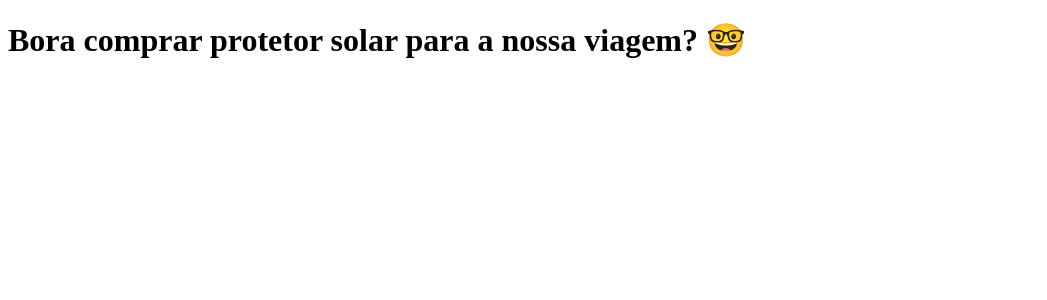
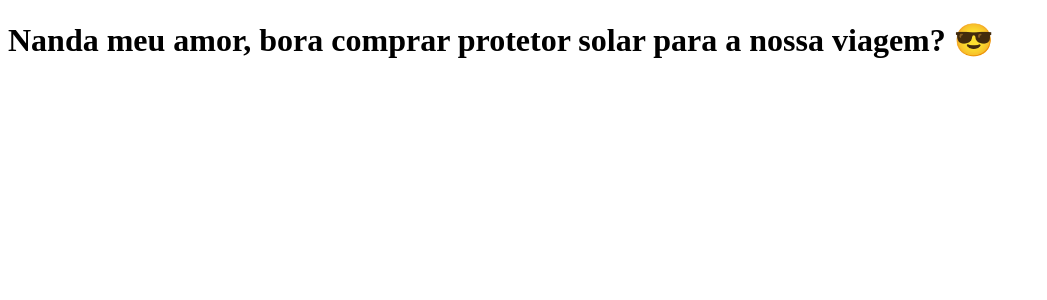
Before and after one commit to deivepriebe/clone-tabnews, a Next.js app: page / in a window 1280 px wide. Shown: the top 300 px of the page, without its empty margins (0-1047 px from the left). Built offline with nearby package versions, Linux system fonts and the light colour scheme.

Commit message:
alterando a frase pra Nanda

```diff
--- a/pages/index.js
+++ b/pages/index.js
@@ -1,4 +1,4 @@
 function Home () {
-    return <h1>Bora comprar protetor solar para a nossa viagem? 🤓</h1>
+    return <h1>Nanda meu amor, bora comprar protetor solar para a nossa viagem? 😎</h1>
 }
 export default Home;
```
